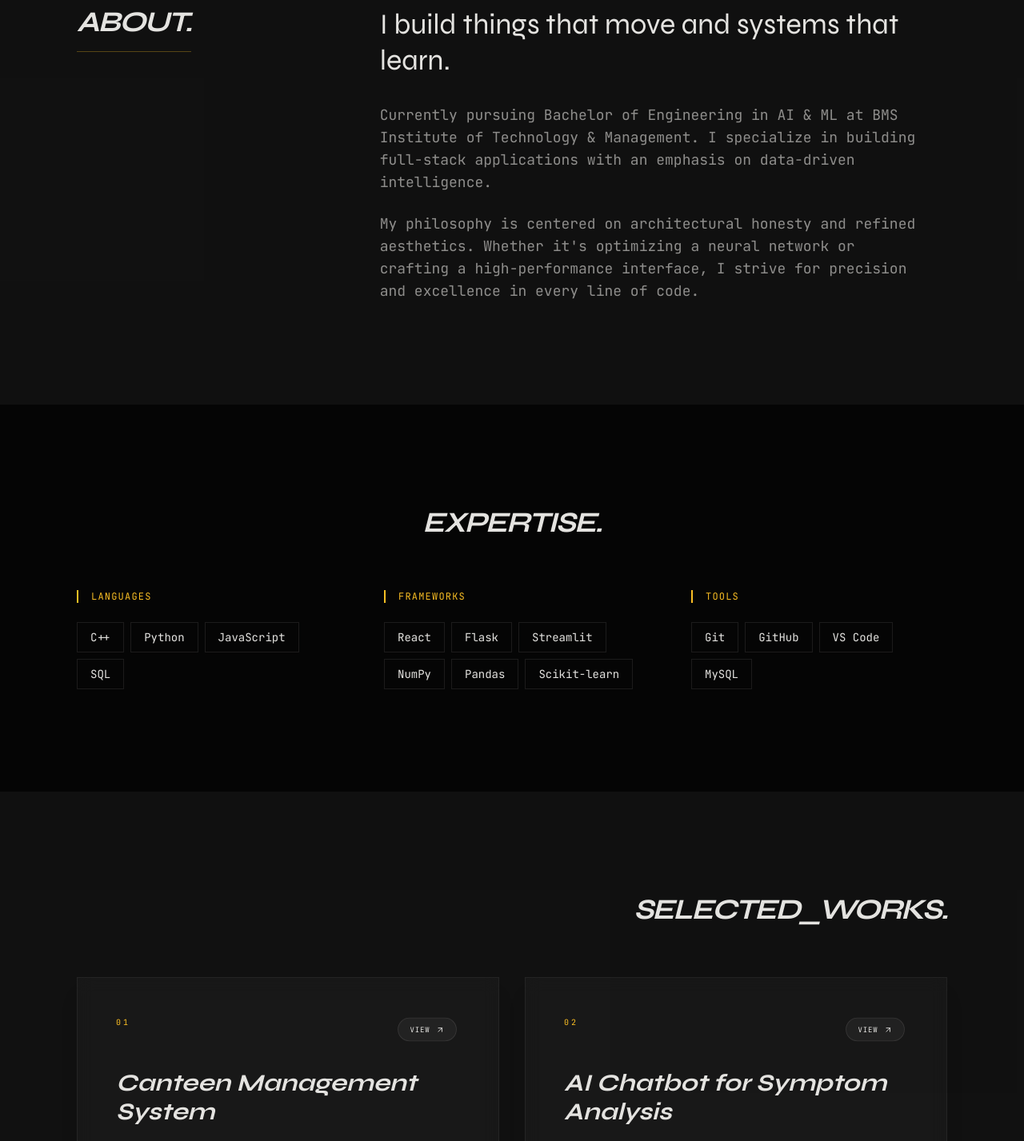
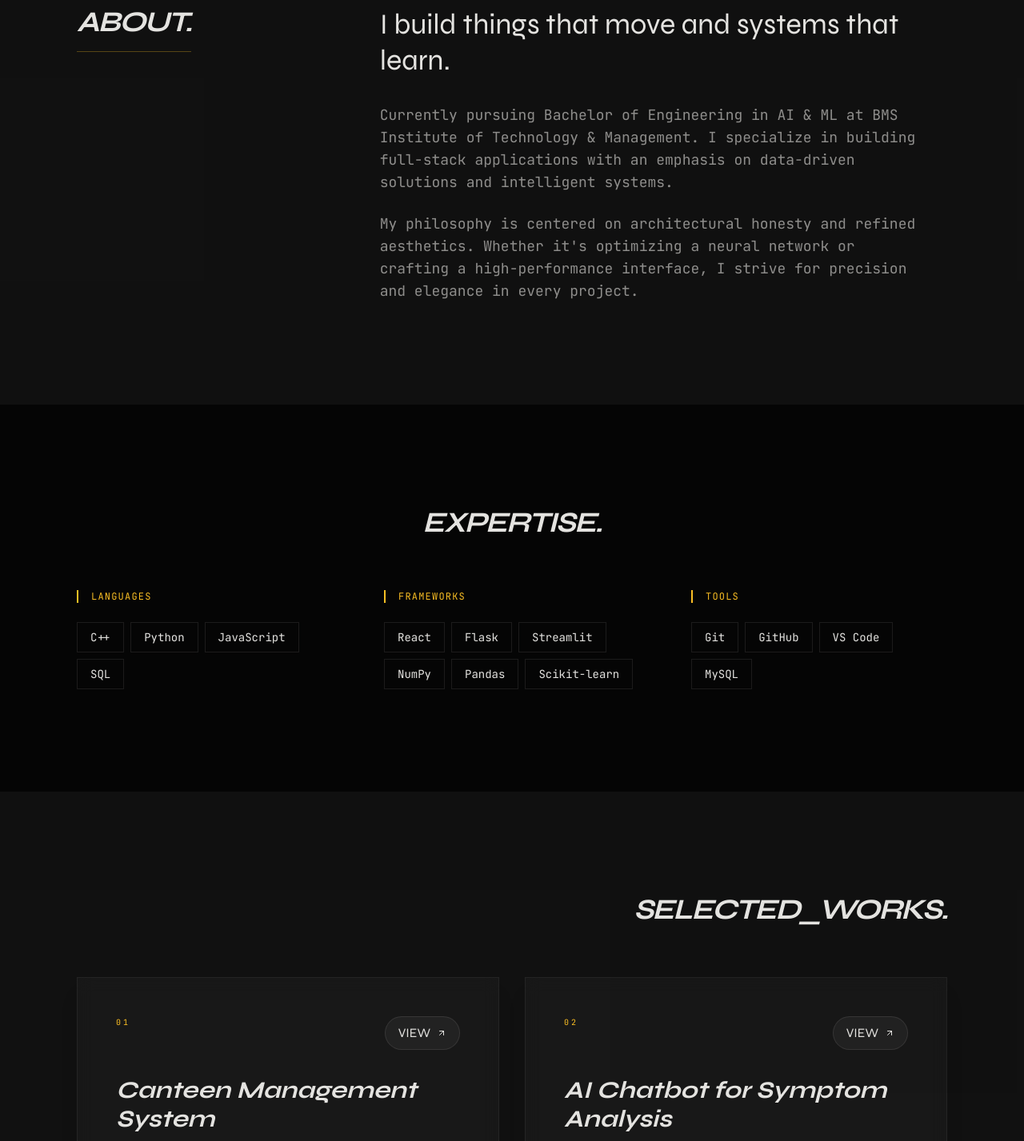
Before and after one commit to AyushOp05/Profile, a React (Vite) app: page / in a window 1280 px wide. Shown: the part 920-2347 px from the top of the page at 80% size. Built offline with nearby package versions, Linux system fonts and the light colour scheme.

Commit message:
Fix: Remove unused ExternalLink import and complete truncated text in About section

```diff
--- a/src/App.tsx
+++ b/src/App.tsx
@@ -4,7 +4,7 @@
  */
 
 import { motion, useScroll, useSpring } from 'motion/react';
-import { Github, Linkedin, Twitter, ExternalLink, Mail, ArrowUpRight } from 'lucide-react';
+import { Github, Linkedin, Twitter, Mail, ArrowUpRight } from 'lucide-react';
 import { useState, useEffect } from 'react';
 
 const projects = [
@@ -166,10 +166,10 @@ export default function App() {
                 </p>
                 <div className="text-paper/60 font-mono space-y-6 text-lg max-w-2xl">
                   <p>
-                    Currently pursuing Bachelor of Engineering in AI & ML at BMS Institute of Technology & Management. I specialize in building full-stack applications with an emphasis on data-driven intelligence.
+                    Currently pursuing Bachelor of Engineering in AI & ML at BMS Institute of Technology & Management. I specialize in building full-stack applications with an emphasis on data-driven solutions and intelligent systems.
                   </p>
                   <p>
-                    My philosophy is centered on architectural honesty and refined aesthetics. Whether it's optimizing a neural network or crafting a high-performance interface, I strive for precision and excellence in every line of code.
+                    My philosophy is centered on architectural honesty and refined aesthetics. Whether it's optimizing a neural network or crafting a high-performance interface, I strive for precision and elegance in every project.
                   </p>
                 </div>
               </motion.div>
@@ -231,7 +231,7 @@ export default function App() {
                     <span className="font-mono text-[10px] text-accent tracking-[0.3em]">0{idx + 1}</span>
                     <a
                       href={project.link}
-                      className="flex items-center gap-2 px-4 py-2 bg-paper/5 rounded-full border border-paper/10 group-hover:bg-accent group-hover:text-dark group-hover:border-accent transition-all duration-500 font-mono text-[10px] tracking-widest scale-90 group-hover:scale-100"
+                      className="flex items-center gap-2 px-4 py-2 bg-paper/5 rounded-full border border-paper/10 group-hover:bg-accent group-hover:text-dark group-hover:border-accent transition-all duration-500"
                     >
                       VIEW <ArrowUpRight className="w-3 h-3 group-hover:rotate-45 transition-transform duration-500" />
                     </a>
```
